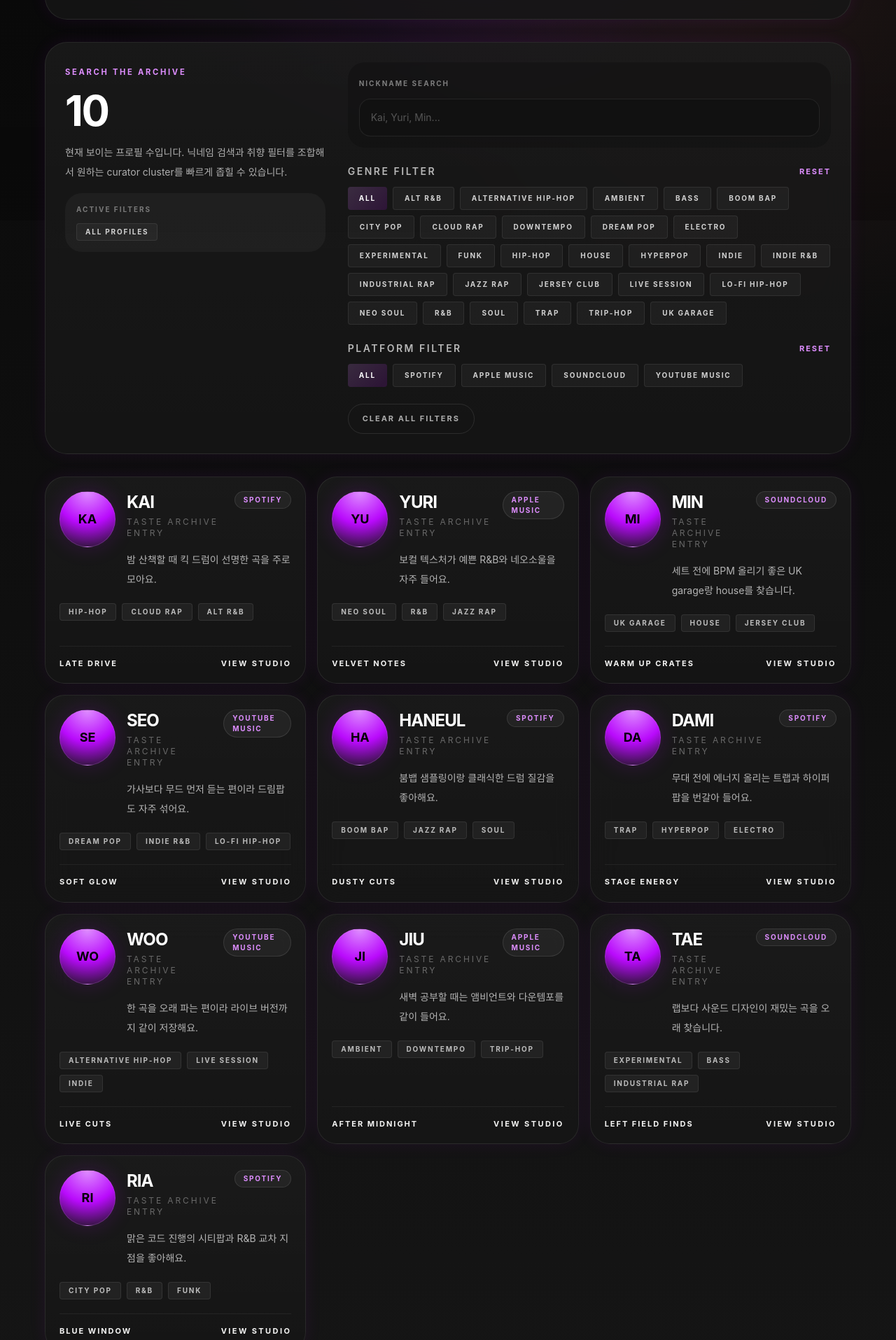
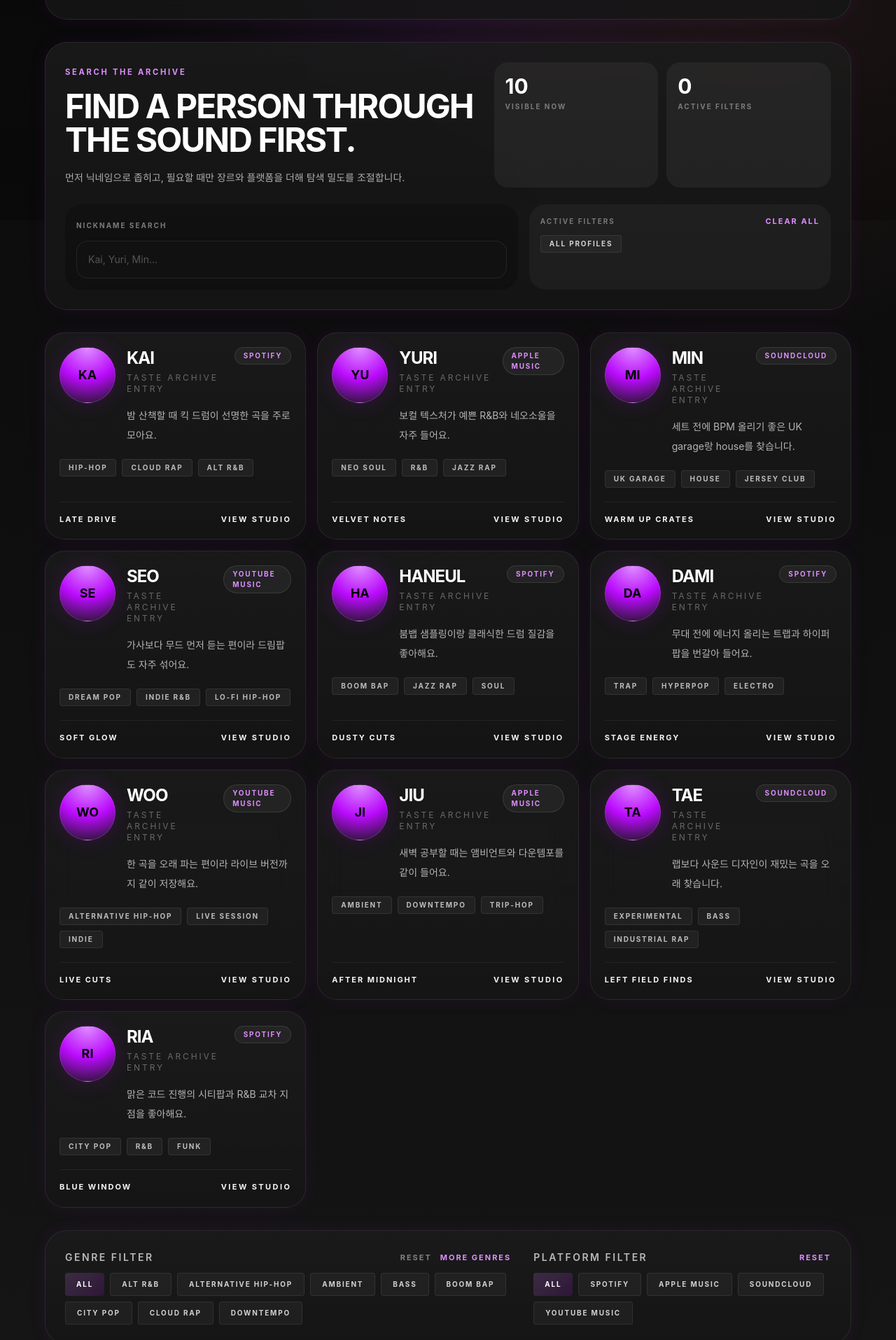
Before and after one commit to MrTMI-0315/onochu, a Next.js app: page /members in a window 1280 px wide. Shown: the part 485-2400 px from the top of the page at 70% size. Built offline with nearby package versions, Linux system fonts and the light colour scheme.

Commit message:
MB 28 : compress member directory filters

```diff
--- a/components/member-directory-client.tsx
+++ b/components/member-directory-client.tsx
@@ -12,6 +12,7 @@ export function MemberDirectoryClient() {
   const [selectedGenre, setSelectedGenre] = useState<string | null>(null);
   const [selectedPlatform, setSelectedPlatform] =
     useState<MusicPlatform | null>(null);
+  const [showAllGenres, setShowAllGenres] = useState(false);
 
   const normalizedQuery = query.trim().toLowerCase();
 
@@ -32,25 +33,73 @@ export function MemberDirectoryClient() {
     selectedGenre ? `Genre / ${selectedGenre}` : null,
     selectedPlatform ? `Platform / ${platformLabels[selectedPlatform]}` : null,
   ].filter(Boolean);
+  const visibleGenres = showAllGenres ? allGenres : allGenres.slice(0, 8);
 
   return (
     <div className="space-y-8">
       <section className="onochu-panel rounded-[2rem] p-6 md:p-7">
-        <div className="grid gap-8 xl:grid-cols-[0.7fr_1.3fr]">
+        <div className="grid gap-6 lg:grid-cols-[1.1fr_0.9fr]">
           <div className="space-y-4">
             <span className="onochu-eyebrow">Search the archive</span>
-            <h2 className="onochu-display text-5xl font-bold uppercase text-white md:text-6xl">
-              {filteredMembers.length}
+            <h2 className="onochu-display text-4xl font-bold uppercase text-white md:text-5xl">
+              Find a person through the sound first.
             </h2>
-            <p className="text-sm leading-7 text-white/65">
-              현재 보이는 프로필 수입니다. 닉네임 검색과 취향 필터를
-              조합해서 원하는 curator cluster를 빠르게 좁힐 수 있습니다.
+            <p className="max-w-xl text-sm leading-7 text-white/65">
+              먼저 닉네임으로 좁히고, 필요할 때만 장르와 플랫폼을 더해 탐색
+              밀도를 조절합니다.
             </p>
+          </div>
+
+          <div className="grid grid-cols-2 gap-3">
+            <div className="rounded-[1.25rem] bg-white/5 p-4">
+              <p className="text-3xl font-bold text-white">{filteredMembers.length}</p>
+              <p className="mt-1 text-[10px] font-bold uppercase tracking-[0.2em] text-white/40">
+                Visible now
+              </p>
+            </div>
+            <div className="rounded-[1.25rem] bg-white/5 p-4">
+              <p className="text-3xl font-bold text-white">{activeFilters.length || "0"}</p>
+              <p className="mt-1 text-[10px] font-bold uppercase tracking-[0.2em] text-white/40">
+                Active filters
+              </p>
+            </div>
+          </div>
+        </div>
+
+        <div className="mt-6 grid gap-4 lg:grid-cols-[1.2fr_0.8fr]">
+          <div className="rounded-[1.5rem] bg-black/20 p-4">
+            <label
+              htmlFor="member-search"
+              className="text-[10px] font-bold uppercase tracking-[0.2em] text-white/45"
+            >
+              Nickname search
+            </label>
+            <input
+              id="member-search"
+              value={query}
+              onChange={(event) => setQuery(event.target.value)}
+              placeholder="Kai, Yuri, Min..."
+              className="mt-3 w-full rounded-[1rem] border border-white/8 bg-[#111111] px-4 py-4 text-sm text-white outline-none placeholder:text-white/28"
+            />
+          </div>
 
           <div className="rounded-[1.5rem] bg-white/4 p-4">
+            <div className="flex items-center justify-between gap-3">
               <p className="text-[10px] font-bold uppercase tracking-[0.2em] text-white/40">
                 Active filters
               </p>
+              <button
+                type="button"
+                onClick={() => {
+                  setQuery("");
+                  setSelectedGenre(null);
+                  setSelectedPlatform(null);
+                }}
+                className="text-[11px] font-bold uppercase tracking-[0.18em] text-[#de8eff]"
+              >
+                Clear all
+              </button>
+            </div>
             <div className="mt-3 flex flex-wrap gap-2">
               {activeFilters.length > 0 ? (
                 activeFilters.map((filter) => (
@@ -69,36 +118,49 @@ export function MemberDirectoryClient() {
             </div>
           </div>
         </div>
+      </section>
 
-          <div className="space-y-6">
-            <div className="rounded-[1.5rem] bg-black/20 p-4">
-              <label
-                htmlFor="member-search"
-                className="text-[10px] font-bold uppercase tracking-[0.2em] text-white/45"
-              >
-                Nickname search
-              </label>
-              <input
-                id="member-search"
-                value={query}
-                onChange={(event) => setQuery(event.target.value)}
-                placeholder="Kai, Yuri, Min..."
-                className="mt-3 w-full rounded-[1rem] border border-white/8 bg-[#111111] px-4 py-4 text-sm text-white outline-none placeholder:text-white/28"
-              />
-            </div>
+      {filteredMembers.length > 0 ? (
+        <section className="grid gap-4 md:grid-cols-2 xl:grid-cols-3">
+          {filteredMembers.map((member) => (
+            <MemberCard key={member.id} member={member} />
+          ))}
+        </section>
+      ) : (
+        <section className="onochu-panel rounded-[2rem] p-10 text-center">
+          <h2 className="onochu-display text-3xl font-bold uppercase text-white">
+            No matching profiles
+          </h2>
+          <p className="mx-auto mt-4 max-w-md text-sm leading-7 text-white/55">
+            검색어를 지우거나 장르, 플랫폼 조합을 바꾸면 더 넓은 profile
+            cluster를 다시 볼 수 있습니다.
+          </p>
+        </section>
+      )}
 
+      <section className="onochu-panel rounded-[2rem] p-6 md:p-7">
+        <div className="grid gap-8 xl:grid-cols-[1.2fr_0.8fr]">
           <div>
             <div className="flex items-center justify-between gap-3">
               <h2 className="text-sm font-semibold uppercase tracking-[0.18em] text-white/70">
                 Genre filter
               </h2>
+              <div className="flex items-center gap-3">
                 <button
                   type="button"
                   onClick={() => setSelectedGenre(null)}
-                  className="text-[11px] font-bold uppercase tracking-[0.18em] text-[#de8eff]"
+                  className="text-[11px] font-bold uppercase tracking-[0.18em] text-white/45"
                 >
                   Reset
                 </button>
+                <button
+                  type="button"
+                  onClick={() => setShowAllGenres((current) => !current)}
+                  className="text-[11px] font-bold uppercase tracking-[0.18em] text-[#de8eff]"
+                >
+                  {showAllGenres ? "Less" : "More genres"}
+                </button>
+              </div>
             </div>
             <div className="mt-3 flex flex-wrap gap-2">
               <button
@@ -110,7 +172,7 @@ export function MemberDirectoryClient() {
               >
                 All
               </button>
-                {allGenres.map((genre) => {
+              {visibleGenres.map((genre) => {
                 const isActive = selectedGenre === genre;
 
                 return (
@@ -174,39 +236,8 @@ export function MemberDirectoryClient() {
               })}
             </div>
           </div>
-
-            <button
-              type="button"
-              onClick={() => {
-                setQuery("");
-                setSelectedGenre(null);
-                setSelectedPlatform(null);
-              }}
-              className="rounded-full border border-white/10 px-5 py-3 text-[11px] font-bold uppercase tracking-[0.18em] text-white/65 transition hover:border-[#de8eff]/40 hover:text-white"
-            >
-              Clear all filters
-            </button>
-          </div>
         </div>
       </section>
-
-      {filteredMembers.length > 0 ? (
-        <section className="grid gap-4 md:grid-cols-2 xl:grid-cols-3">
-          {filteredMembers.map((member) => (
-            <MemberCard key={member.id} member={member} />
-          ))}
-        </section>
-      ) : (
-        <section className="onochu-panel rounded-[2rem] p-10 text-center">
-          <h2 className="onochu-display text-3xl font-bold uppercase text-white">
-            No matching profiles
-          </h2>
-          <p className="mx-auto mt-4 max-w-md text-sm leading-7 text-white/55">
-            검색어를 지우거나 장르, 플랫폼 조합을 바꾸면 더 넓은 profile
-            cluster를 다시 볼 수 있습니다.
-          </p>
-        </section>
-      )}
     </div>
   );
 }
```
Also changed, not shown: 1 other file (tests, documents, lock files or other folders). Lines whose indentation alone changed are shown as unchanged.
